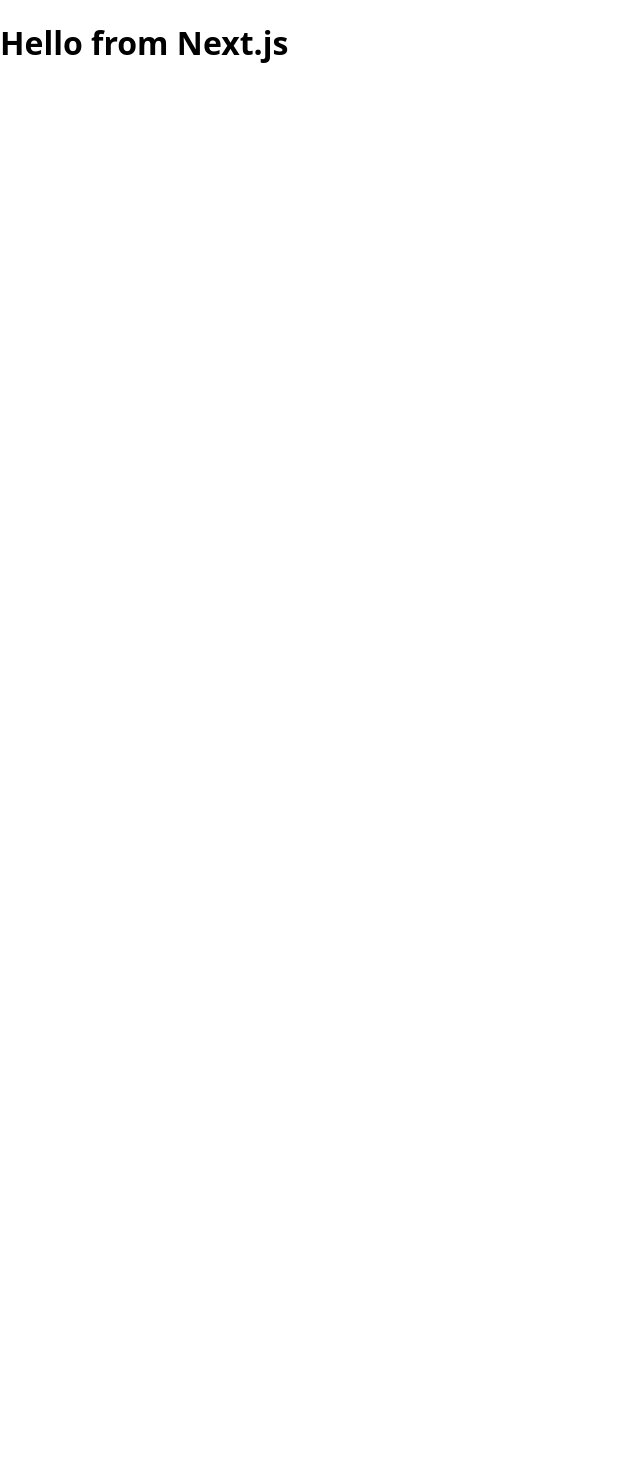
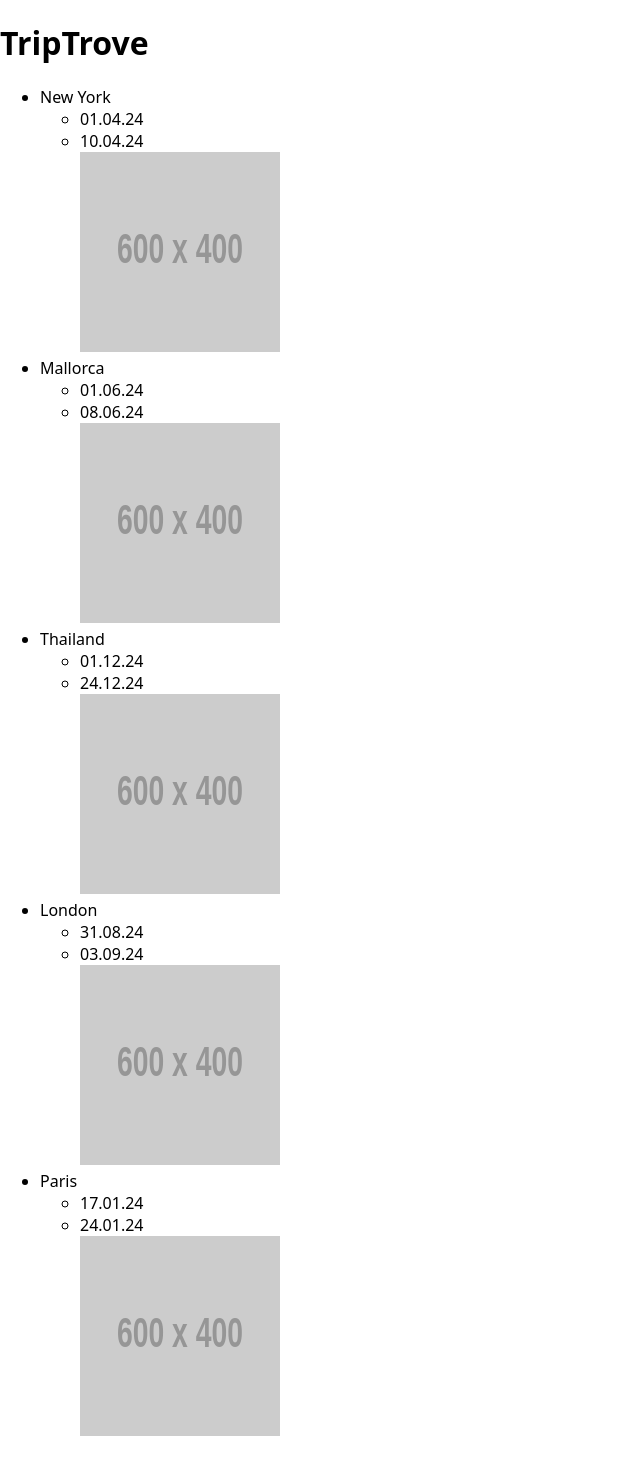
Before and after one commit to uwebury/trip-trove, a Next.js app: page / in a window 1280 px wide. Shown: the whole page, without its empty margins (0-640 px from the left). Before the commit the page ends 800 px from the top, so only its background shows below. Built offline with nearby package versions, Linux system fonts and the light colour scheme.

Commit message:
Mapped list from array

```diff
--- /dev/null
+++ b/lib/data.js
@@ -0,0 +1,42 @@
+export const initialTrips = [
+  {
+    destination: "New York",
+    start: "01.04.24",
+    end: "10.04.24",
+    image: "https://dummyimage.com/600x400/D00000/fff.png&text=NewYork",
+    notes: "",
+    "packing-list": "Item 5",
+  },
+  {
+    destination: "Mallorca",
+    start: "01.06.24",
+    end: "08.06.24",
+    image: "https://dummyimage.com/600x400/FFBA08/fff.png&text=Mallorca",
+    notes: "",
+    "packing-list": "Item 2, Item 3, Item 4",
+  },
+  {
+    destination: "Thailand",
+    start: "01.12.24",
+    end: "24.12.24",
+    image: "https://dummyimage.com/600x400/3F88C5/fff.png&text=Thailand",
+    notes: "5 days Bangkok, 5 days Ko Samui, 6 days Ko Tao, 6 days Ko Pangang",
+    "packing-list": "Item 3, Item 5",
+  },
+  {
+    destination: "London",
+    start: "31.08.24",
+    end: "03.09.24",
+    image: "https://dummyimage.com/600x400/032B43/fff.png&text=London",
+    notes: "",
+    "packing-list": "Item 1, Item 2, Item 5",
+  },
+  {
+    destination: "Paris",
+    start: "17.01.24",
+    end: "24.01.24",
+    image: "https://dummyimage.com/600x400/136F63/fff.png&text=Paris",
+    notes: "Business trip, visit Tour Eiffel",
+    "packing-list": "Item 4, Item 2",
+  },
+];
--- a/next.config.js
+++ b/next.config.js
@@ -13,6 +13,14 @@ const nextConfig = {
 
     return config;
   },
+  images: {
+    remotePatterns: [
+      {
+        protocol: "https",
+        hostname: "dummyimage.com",
+      },
+    ],
+  },
 };
 
 module.exports = nextConfig;
--- a/pages/index.js
+++ b/pages/index.js
@@ -1,7 +1,28 @@
+import { initialTrips } from "@/lib/data";
+import Image from "next/image";
+
 export default function HomePage() {
   return (
     <div>
-      <h1>Hello from Next.js</h1>
+      <h1>TripTrove</h1>
+      <ul>
+        {initialTrips.map((trip) => (
+          <li key={trip.slug}>
+            {trip.destination}
+            <ul>
+              <li>{trip.start}</li>
+              <li>{trip.end}</li>
+
+              <Image
+                src={trip.image}
+                width={200}
+                height={200}
+                alt={trip.destination}
+              />
+            </ul>
+          </li>
+        ))}
+      </ul>
     </div>
   );
 }
```
Also changed, not shown: resources/trips.json (deleted, +0 -42 lines).
